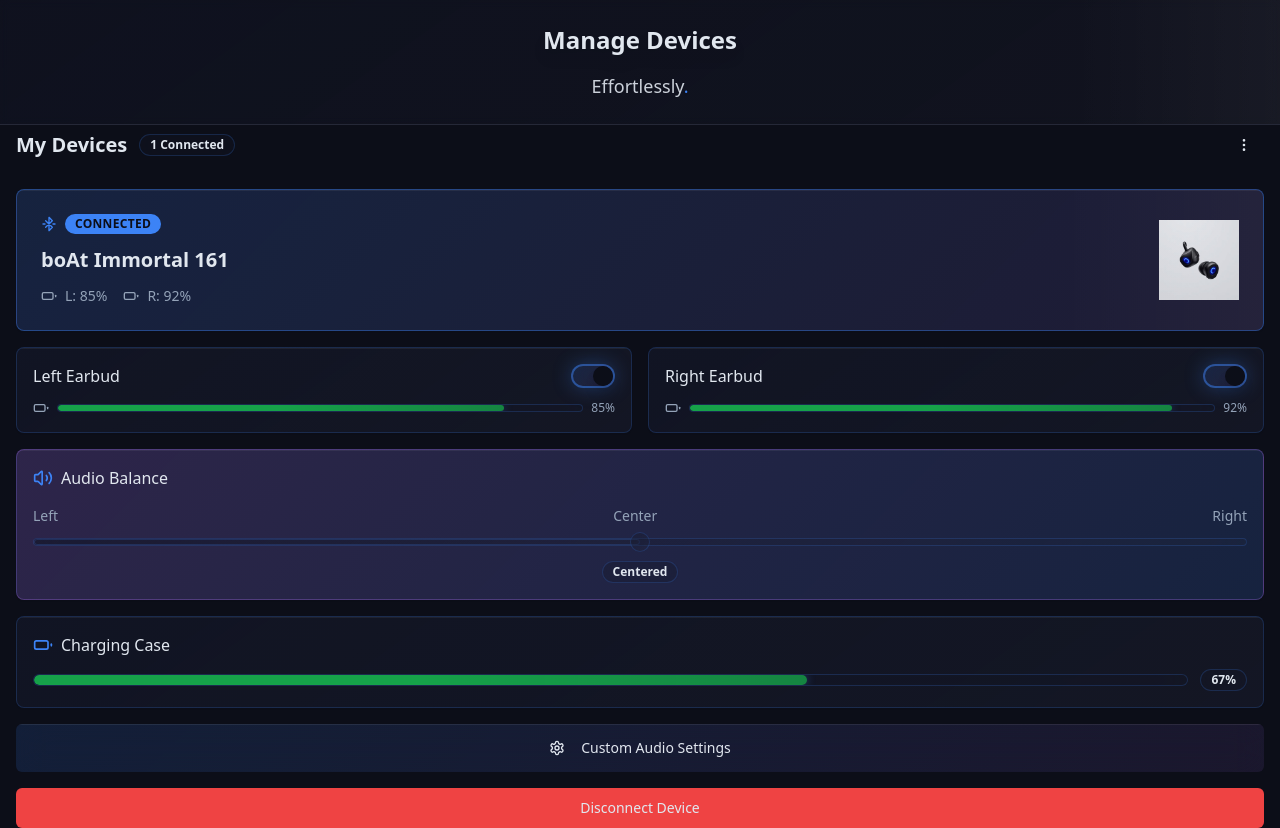
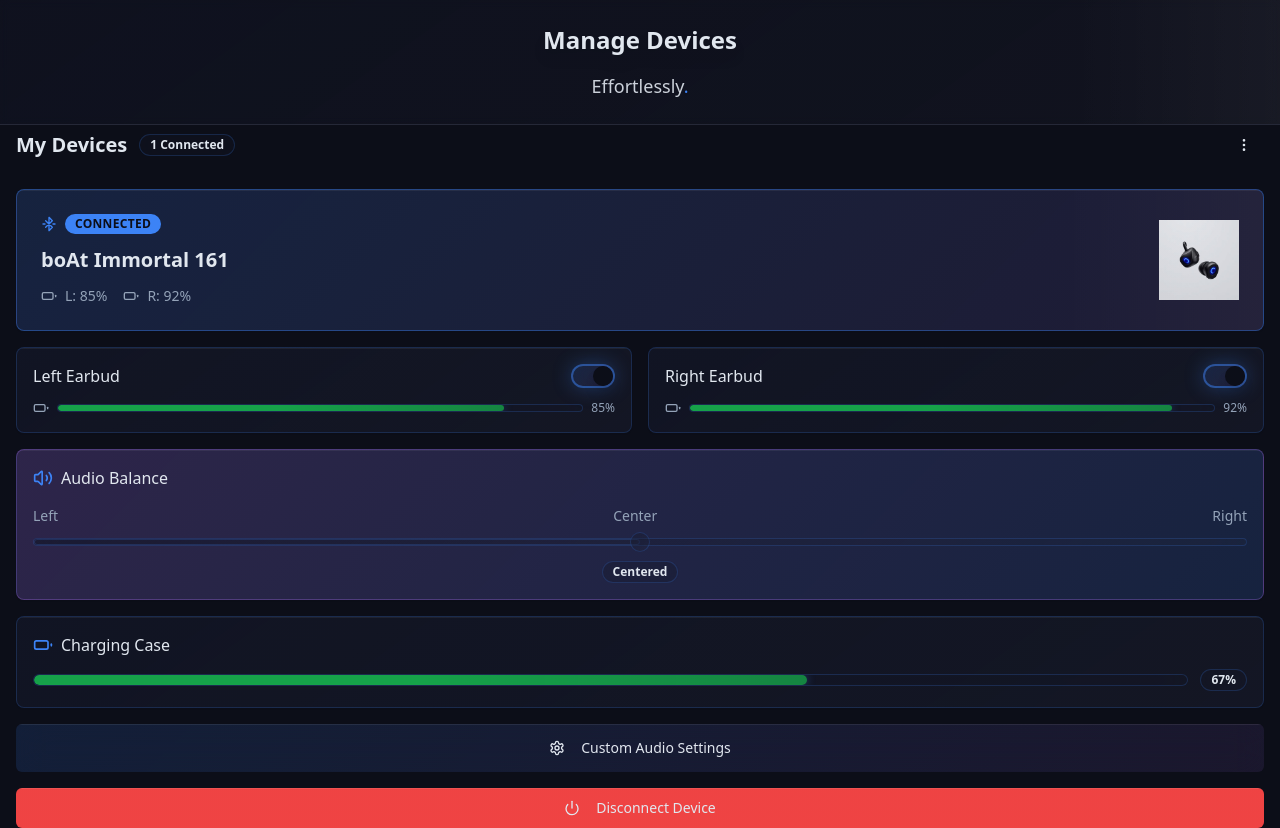
Before and after one commit to shasin549/immortal-buddy-control, a React (Vite) app: page / in a window 1280 px wide. Both pictures are taken after a click on the button "Connect Device". Built offline with nearby package versions, Linux system fonts and the light colour scheme.

Commit message:
Enhance disconnect button visibility and add connection status
cgen-76ba2eea66bd41bda0f5c39256316459

```diff
--- a/src/components/EarbudControl.tsx
+++ b/src/components/EarbudControl.tsx
@@ -457,8 +457,9 @@ const EarbudControl = () => {
             <Button
               onClick={toggleConnection}
               variant="destructive"
-              className="w-full mt-2"
+              className="w-full mt-2 glass-button border-0 bg-gradient-to-r from-destructive/80 to-destructive/60"
             >
+              <Power className="w-4 h-4 mr-2" />
               Disconnect Device
             </Button>
           </>
```
